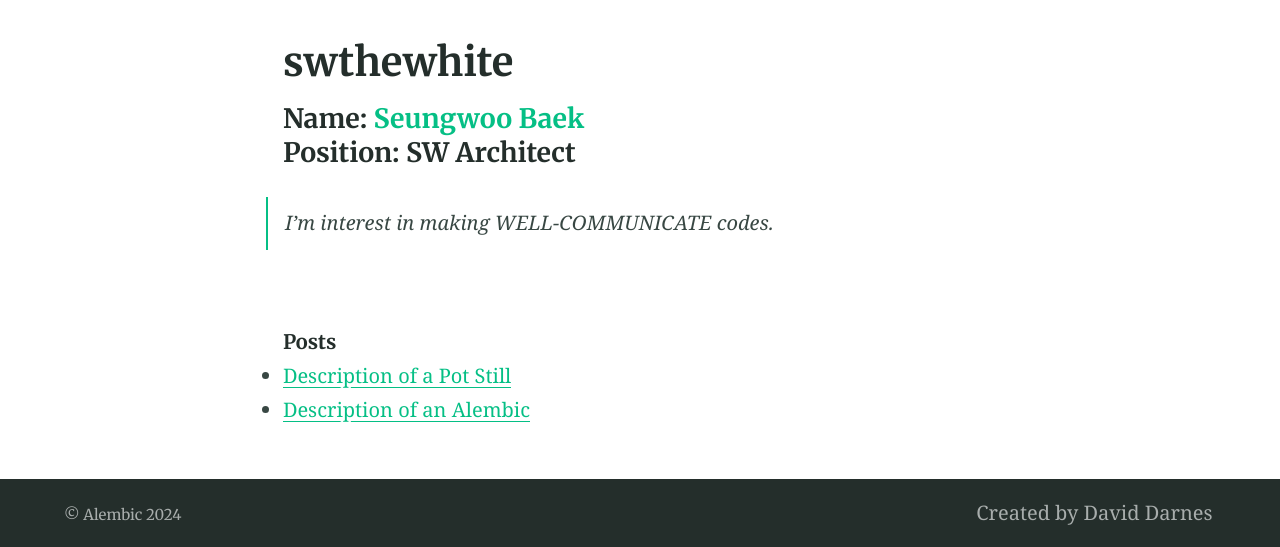
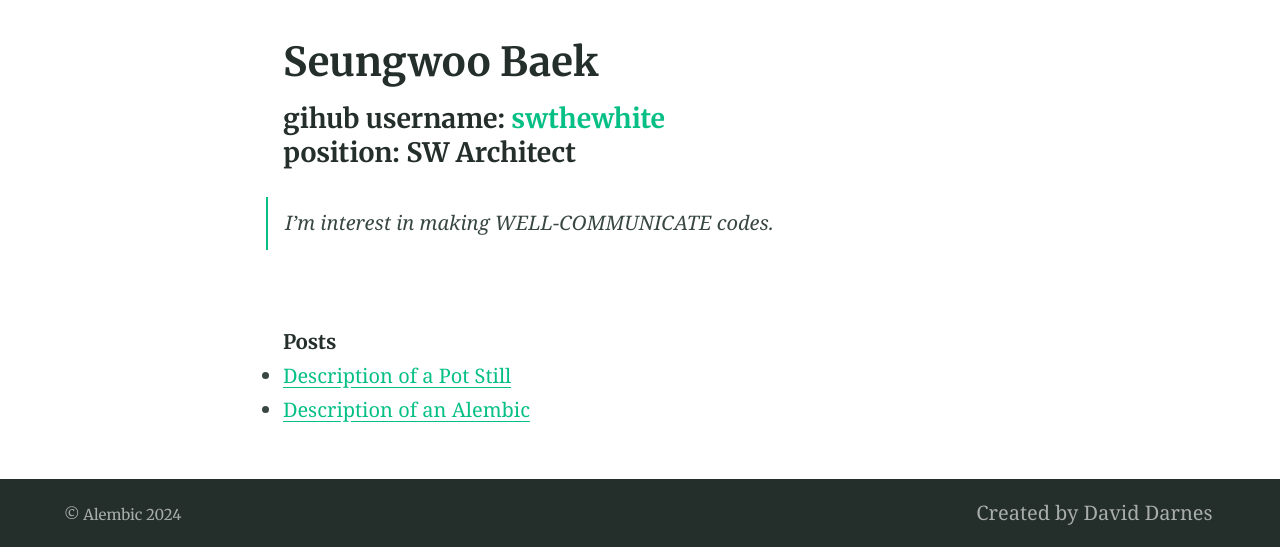
Before and after one commit to swthewhite-lab/swthewhite-lab.github.io, a Jekyll site: the page built from _authors/swthewhite.md, in a window 1280 px wide. Shown: the part 408-955 px from the top of the page. Built offline with Jekyll 4.4.1, drawn with Linux system fonts in a browser that asks for light colours.

Commit message:
Update author.html

```diff
--- a/_layouts/author.html
+++ b/_layouts/author.html
@@ -8,9 +8,9 @@ layout: default
 
   <article class="article  article--post  content  typeset">
 
-    <h1>{{ page.username }}</h1>
-    <h4>Name: <a href="https://github.com/{{ page.username }}">{{ page.name }}</a></h4>
-    <h4>Position: {{ page.position }}</h4>
+    <h1>{{ page.name }}</h1>
+    <h4>gihub username: <a href="https://github.com/{{ page.username }}">{{ page.username }}</a></h4>
+    <h4>position: {{ page.position }}</h4>
     <p>
       {{ content }}
     </p>
```
